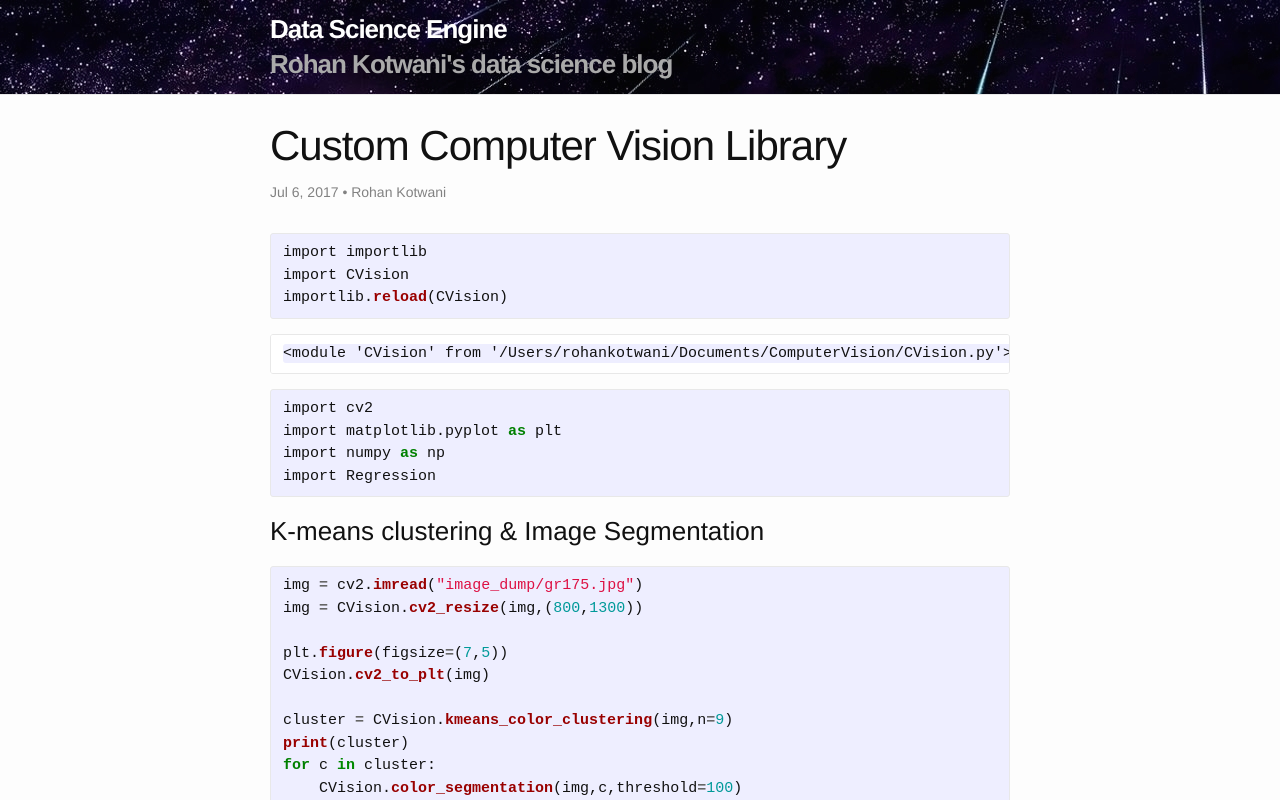
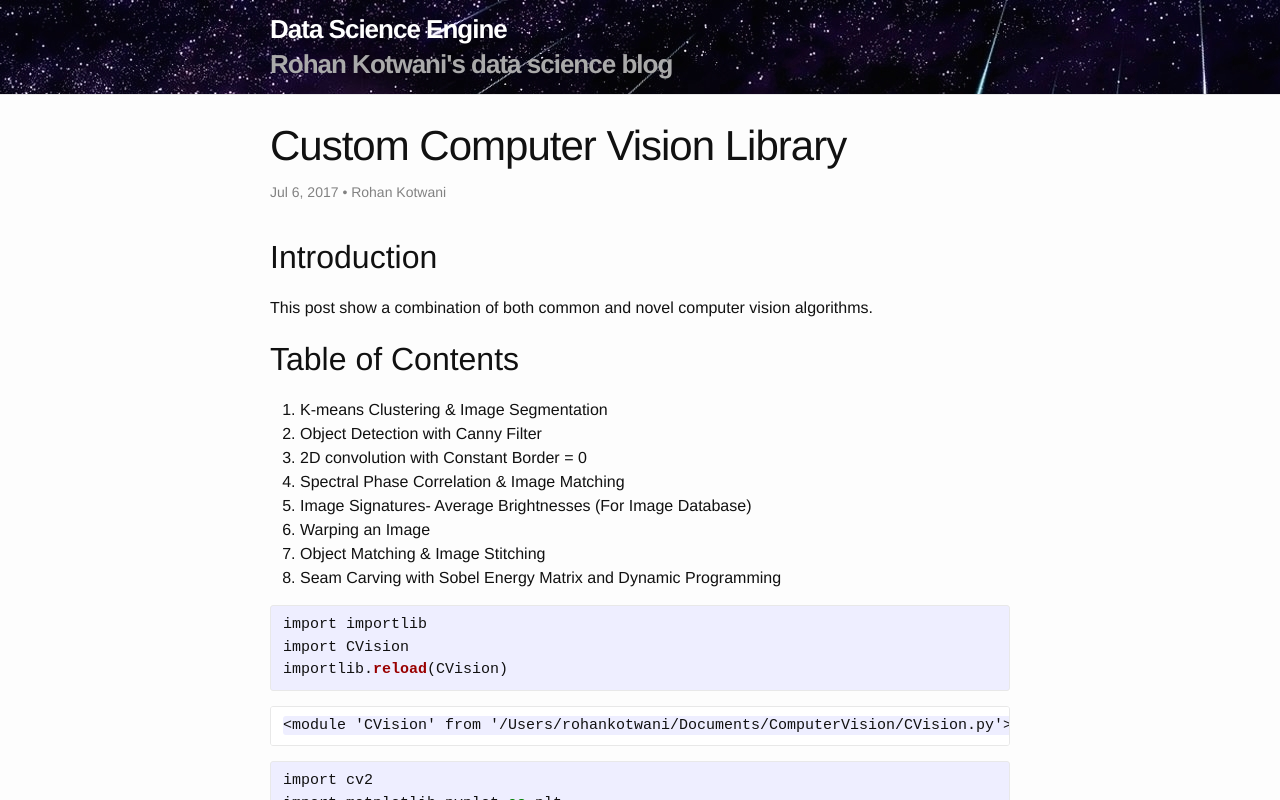
Before and after one commit to CocoApplications/CocoApplications, a Jekyll site: the page built from _posts/2017-07-07-Custom-Computer-Vision-Library.md, in a window 1280 px wide and 900 px high, cut to the strip 0-800 px from the top of the window. Built offline with Jekyll 4.4.1, drawn with Linux system fonts in a browser that asks for light colours; some of the changed text lies outside the part shown.

Commit message:
add table of contents

```diff
--- a/_posts/2017-07-07-Custom-Computer-Vision-Library.md
+++ b/_posts/2017-07-07-Custom-Computer-Vision-Library.md
@@ -12,6 +12,21 @@ tags:
 - Perspective transforms
 
 ---
+
+## Introduction
+
+This post show a combination of both common and novel computer vision algorithms.
+
+## Table of Contents
+
+1. K-means Clustering & Image Segmentation
+2. Object Detection with Canny Filter
+3. 2D convolution with Constant Border = 0
+4. Spectral Phase Correlation & Image Matching
+5. Image Signatures- Average Brightnesses (For Image Database)
+6. Warping an Image
+7. Object Matching & Image Stitching
+8. Seam Carving with Sobel Energy Matrix and Dynamic Programming
 
 {% highlight python %}
 import importlib
@@ -357,7 +372,7 @@ CVision.cv2_to_plt(unsharp_mask)
 <p><img src='/computervision_images/output_8_12.png' /></p>
 
 
-### Spectral phase correlation & Image matching
+### Spectral Phase Correlation & Image Matching
 
 
 {% highlight python %}
@@ -456,7 +471,7 @@ plt.close()
 <p><img src='/computervision_images/output_15_0.png' /></p>
 
 
-### Image signiture with average brightnesses (Image database or Exact matching)
+### Image Signature with Average Brightnesses (For Image Database or Exact matching)
 
 
 {% highlight python %}
@@ -606,7 +621,7 @@ for k in np.linspace(0,1,2):
 <p><img src='/computervision_images/output_19_15.png' /></p>
 
 
-### Object Matching & Image stitching
+### Object Matching & Image Stitching
 
 
 {% highlight python %}
@@ -828,7 +843,7 @@ Regression.heapsort(rsq_heap)
 
 
 
-### Seam Carving with Sobel energy matrix and dynamic programming
+### Seam Carving with Sobel Energy Matrix and Dynamic Programming
 
 
 {% highlight python %}
```
Also changed, not shown: _posts/2017-07-06-Custom-Regression-Library.markdown (+13 -0 lines), _posts/2017-07-06-Custom-Time-Series-Library.markdown (+11 -0 lines).
